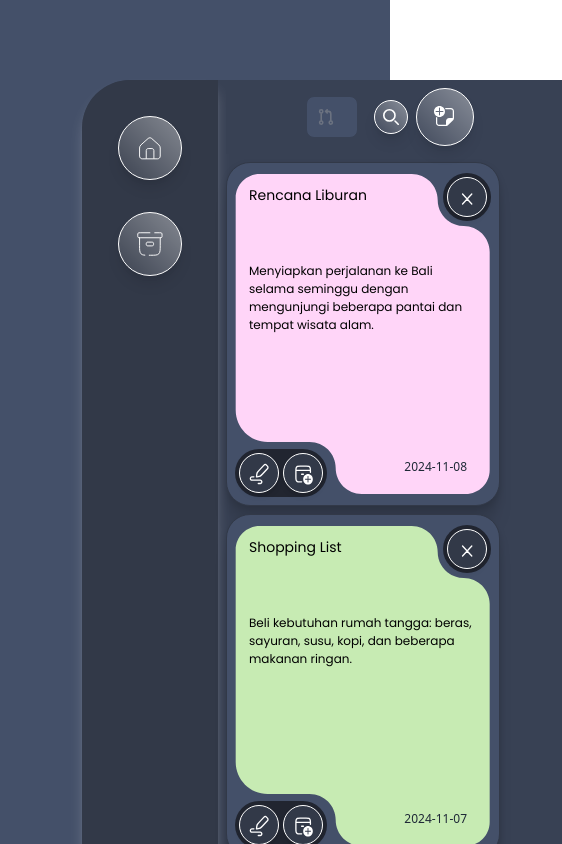
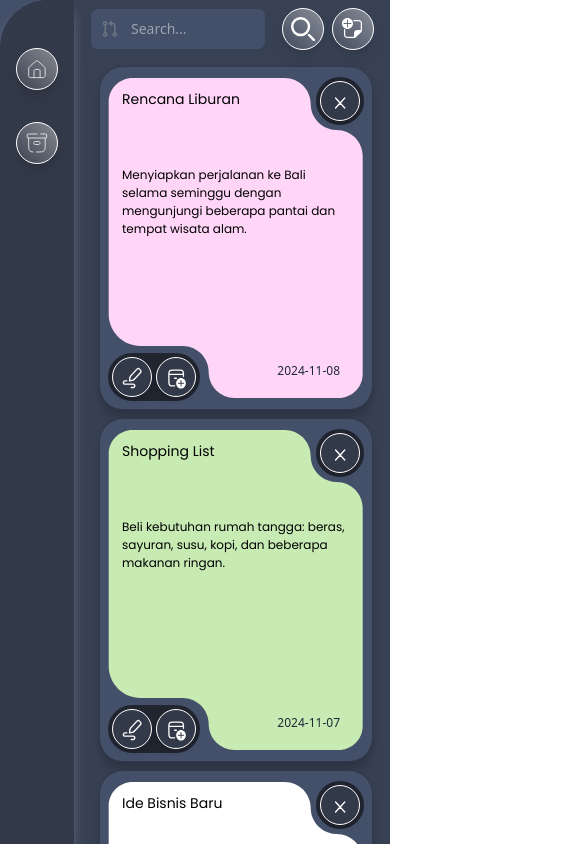
Before and after one commit to EviewNicks/Notiss, a React (Vite) app: page / in a window 390 px wide. Shown: the top 844 px of the page, 562 px wide, since content can reach past the window. Built offline with nearby package versions, Linux system fonts and the light colour scheme.

Commit message:
responsive

```diff
--- a/package.json
+++ b/package.json
@@ -19,6 +19,7 @@
     "prop-types": "^15.8.1",
     "react": "^18.3.1",
     "react-dom": "^18.3.1",
+    "react-responsive": "^10.0.0",
     "react-router-dom": "^6.28.0"
   },
   "devDependencies": {
--- a/src/component/Atoms/button/buttonIconNav.jsx
+++ b/src/component/Atoms/button/buttonIconNav.jsx
@@ -1,15 +1,23 @@
 import React from "react";
+import { useMediaQuery } from "react-responsive";
 
 const ButtonIconNav = ({
   icon,
-  size = "medium",
-  sizeIcon = 24,
+  size,
+  sizeIcon,
   tooltip = "",
   iconClassName = "",
   onClick,
   ...props
 }) =>
 {
+  // Media query untuk mendeteksi ukuran layar
+  const isMobile = useMediaQuery({ maxWidth: 768 }); // Maksimal 768px dianggap mobile
+
+  // Set ukuran berdasarkan media query
+  const buttonSize = isMobile ? "tiny" : size || "medium";
+  const iconSize = isMobile ? 24 : sizeIcon || 30;
+
   const sizeClasses = {
     tiny: "p-2",
     medium: "p-4",
@@ -19,11 +27,11 @@ const ButtonIconNav = ({
   return (
     <button
       onClick={onClick}
-      className={`flex items-center justify-center ${sizeClasses[size]} bg-glass rounded-full border border-white shadow-lg hover:shadow-hover-glow`}
+      className={`flex items-center justify-center ${sizeClasses[buttonSize]} bg-glass rounded-full border border-white shadow-lg hover:shadow-hover-glow`}
       aria-label={tooltip}
       {...props}
     >
-      {React.cloneElement(icon, { size: sizeIcon, className: iconClassName })}
+      {React.cloneElement(icon, { size: iconSize, className: iconClassName })}
       {tooltip && (
         <span className="sr-only">{tooltip}</span>
       )}
--- a/src/component/Atoms/searchBar/searchBard.jsx
+++ b/src/component/Atoms/searchBar/searchBard.jsx
@@ -2,21 +2,25 @@ import React, { useState } from "react";
 import { ButtonIconNav } from "../button";
 import { SearchIcon, FlowIcon } from "../Icon";
 
-const SearchBar = ({ placeholder = "Search...", onSearchSubmit }) =>
+const SearchBar = ({ placeholder = "Search...", onSearchSubmit, leftIcon }) =>
 {
-
   const [input, setInput] = useState("");
 
   const handleInputChange = (e) =>
   {
     setInput(e.target.value);
-  }
+  };
 
   const handleSearchClick = (e) =>
   {
     e.preventDefault();
-    onSearchSubmit(input)
-  }
+    if (onSearchSubmit)
+    {
+      onSearchSubmit(input);
+    }
+  };
+
+  const defaultIcon = leftIcon || <FlowIcon size={16} className="text-gray-500 dark:text-gray-400" />;
 
   return (
     <form className="flex items-center max-w-sm mx-auto">
@@ -25,7 +29,7 @@ const SearchBar = ({ placeholder = "Search...", onSearchSubmit }) =>
       </label>
       <div className="relative w-full pr-4">
         <div className="absolute inset-y-0 left-0 flex items-center pl-3 pointer-events-none">
-          <FlowIcon size={16} className="text-gray-500 dark:text-gray-400" />
+          {defaultIcon}
         </div>
         <input
           type="text"
@@ -39,8 +43,7 @@ const SearchBar = ({ placeholder = "Search...", onSearchSubmit }) =>
       </div>
       <ButtonIconNav
         icon={<SearchIcon />}
-        sizeIcon="16"
-        size="tiny"
+        forceTiny={true}
         onClick={handleSearchClick}
       />
     </form>
--- a/src/component/layout/notePage.jsx
+++ b/src/component/layout/notePage.jsx
@@ -74,12 +74,12 @@ function NotePage({ notes, setNotes, isArchived })
 
 
   return (
-    <section className="flex pt-[80px] pl-[82px] items-center gap-2 bg-blackLayer-1">
+    <section className="flex lg:pt-[80px] md:pt-[40px] sm:pt-[0px] lg:pl-[82px] md:pl-[42px] sm:pl-[0px] items-center gap-2 bg-blackLayer-1">
       <div className="flex items-start gap-2 flex-1 self-stretch rounded-tl-[48px] bg-blackLayer-2">
         <Navbar />
         <div className="flex flex-col items-start gap-2 flex-[1_0_0]">
           <Header onSearchSubmit={handleSearchSubmit} />
-          <section className="notes-container flex  pb-20 items-center content-center gap-2 flex-wrap">
+          <section className="notes-container flex sm:justify-start justify-center pb-20 items-center content-center gap-2 flex-wrap">
             {filteredNotes.length > 0 ? (
               filteredNotes.map((note) => (
                 <NoteCard
--- a/src/component/moleculs/header.jsx
+++ b/src/component/moleculs/header.jsx
@@ -9,7 +9,7 @@ const Header = ({ className = "", onSearchSubmit }) =>
   const navigate = useNavigate();
   return (
     <div
-      className={`flex justify-between items-center px-20 w-full sticky top-0 z-50 bg-blackLayer-2 ${className}`}
+      className={`flex justify-between items-center md:px-20 sm:px-8 px-2 w-full sticky top-0 z-50 bg-blackLayer-2 ${className}`}
     >
       <SearchBar onSearchSubmit={onSearchSubmit} />
       <div className="flex justify-center items-center p-2">
--- a/src/component/moleculs/navbar.jsx
+++ b/src/component/moleculs/navbar.jsx
@@ -10,10 +10,11 @@ function NavBar()
 
   return (
     <nav className="h-screen sticky top-0">
-      <ul className="bg-blackLayer-3 rounded-tl-[48px] p-9 flex flex-col items-center gap-8 shadow-lg shadow-[rgba(255,255,255,0.25)] h-full">
+      <ul className="bg-blackLayer-3 rounded-tl-[48px] lg:p-9 md:p-6 sm:px-4 sm:py-12 px-4 py-12  flex flex-col items-center gap-8 shadow-lg shadow-[rgba(255,255,255,0.25)] h-full">
         <li>
           <ButtonIconNav
             icon={<HomeIcon />}
+            size="medium"
             sizeIcon={30}
             tooltip="Home"
             onClick={() => navigate("/", { state: { isArchived: false } })}
@@ -22,6 +23,7 @@ function NavBar()
         <li>
           <ButtonIconNav
             icon={<ArchiveIcon />}
+            size="medium"
             sizeIcon={30}
             tooltip="Archive"
             onClick={() => navigate("/archive", { state: { isArchived: true } })}
```
Also changed, not shown: 1 other file (tests, documents, lock files or other folders). Lines whose indentation alone changed are shown as unchanged.
